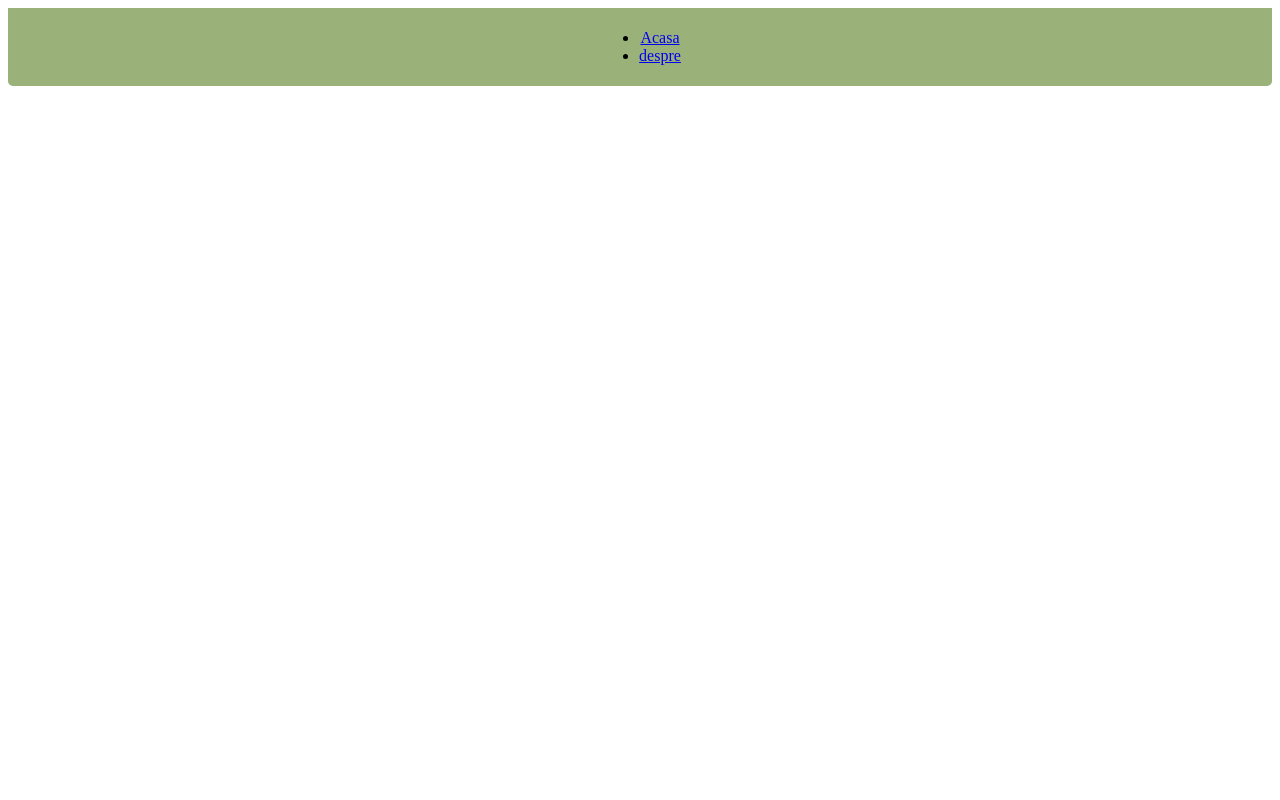
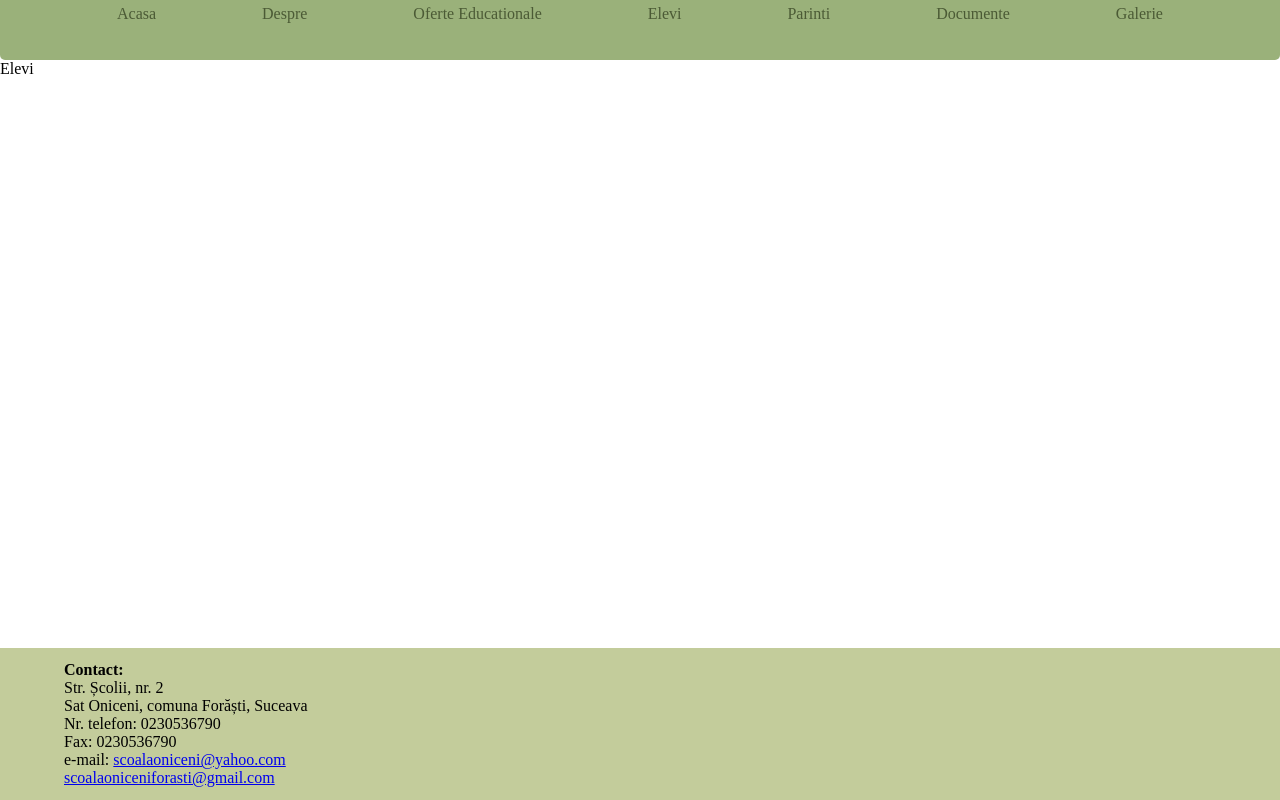
Before and after one commit to rares20070215/Scoala_Oniceni, a React (Vite) app: page /elevi in a window 1280 px wide. Before the commit this address had no page. Built offline with nearby package versions, Linux system fonts and the light colour scheme.

Commit message:
crated the main structure of the page

```diff
--- a/src/App.css
+++ b/src/App.css
@@ -1,4 +1,7 @@
-
+*{
+  padding:0;
+  margin:0;
+}
 .nav_title{
     text-align: center;
     align-self: center;
@@ -7,8 +10,9 @@
     color: rgb(75, 90, 53);
 }
 
-nav{
+.navigare{
     text-align:center;
+    flex-direction:row;
     background-color: rgb(154, 177, 122);
     display: flex;
     justify-content:space-around;
@@ -17,7 +21,7 @@ nav{
     padding-left:5%;
     padding-right:5%;
     width: max-width;
-    height: 20%;
+    height: 50px;
     border-radius:0px 0px 5px 5px;
 }
 footer{
@@ -32,3 +36,22 @@ footer{
     padding-left: 5%;
     padding-right:5%;
 }
+
+.link{
+  text-decoration:none;
+  display:flex;
+  height:80%;
+  position:relative;
+}
+.link:link{
+  color: rgb(75, 90, 53);
+}
+.link:visited{
+  color: rgb(75, 90, 53);
+}
+.link:hover{
+  color: rgb(75, 90, 53);
+}
+.link:active{
+  color: rgb(75, 90, 53);
+}
--- a/src/App.jsx
+++ b/src/App.jsx
@@ -7,14 +7,19 @@ import {
   useNavigate
 }from "react-router-dom";
 import "./App.css"
-import About from "./Despre.jsx"
+import Despre from "./Despre.jsx"
+import Oferte from "./Oferte.jsx"
+import Elevi from "./Elevi.jsx"
+import Parinti from "./Parinti.jsx"
+import Documente from "./Documente.jsx"
+import Galerie from "./Galerie.jsx"
+import Footer from "./parts.jsx"
 
 const Home=() =>{
   const navigate = useNavigate();
   return (
     <div>
         <header>
-          <button onClick={()=>navigate('/despre')}>despre</button>
         </header>
 
         <main className="main-body">
@@ -77,21 +82,30 @@ const Home=() =>{
 function App(){
   return(
     <Router>
-      <nav>
-        <ul>
-          <li>
-            <Link to="/">Acasa</Link>
-          </li>
-          <li>
-            <Link to="/despre">despre</Link>
-          </li>
-        </ul>
+      <nav className='navigare'>
+
+            <Link className='link' to="/">Acasa</Link>
+            <Link className='link' to="/despre">Despre</Link>
+            <Link className='link' to="/oferte">Oferte Educationale</Link>
+            <Link className='link' to="/elevi">Elevi</Link>
+            <Link className='link' to="/parinti">Parinti</Link>
+            <Link className='link' to="/documente">Documente</Link>
+            <Link className='link' to="/galerie">Galerie</Link>
+
       </nav>
       <Routes>
         <Route path='/' element={<Home/>}/>
-        <Route path='/despre' element={<About/>}/>
+        <Route path='/despre' element={<Despre/>}/>
+        <Route path='/oferte' element={<Oferte/>}/>
+        <Route path='/elevi' element={<Elevi/>}/>
+        <Route path='/parinti' element={<Parinti/>}/>
+        <Route path='/documente' element={<Documente/>}/>
+        <Route path='/galerie' element={<Galerie/>}/>
+
       </Routes>
+      <Footer/>
     </Router>
+
   );
 };
 
--- a/src/Despre.jsx
+++ b/src/Despre.jsx
@@ -1,7 +1,7 @@
-import "./Despre.css"
+import "./parts.css"
 
-const About=() =>(
+const Despre=() =>(
   <div>despre Scoala Oniceni</div>
 );
 
-export default About;
+export default Despre
--- a/src/Documente.jsx
+++ b/src/Documente.jsx
@@ -0,0 +1,7 @@
+import "./parts.css"
+
+const Documente=() =>(
+  <div>Documente</div>
+);
+
+export default Documente
--- a/src/Elevi.jsx
+++ b/src/Elevi.jsx
@@ -0,0 +1,7 @@
+import "./parts.css"
+
+const Elevi=() =>(
+  <div>Elevi</div>
+);
+
+export default Elevi
--- a/src/Galerie.jsx
+++ b/src/Galerie.jsx
@@ -0,0 +1,7 @@
+import "./parts.css"
+
+const Galerie=() =>(
+  <div>Galerie</div>
+);
+
+export default Galerie
--- a/src/Oferte.jsx
+++ b/src/Oferte.jsx
@@ -0,0 +1,7 @@
+import "./parts.css"
+
+const Oferte=() =>(
+  <div>Oferte</div>
+);
+
+export default Oferte
--- a/src/Parinti.jsx
+++ b/src/Parinti.jsx
@@ -0,0 +1,7 @@
+import "./parts.css"
+
+const Parinti=() =>(
+  <div>Parinti</div>
+);
+
+export default Parinti
--- /dev/null
+++ b/src/parts.css
@@ -0,0 +1,10 @@
+.footer{
+    background-color: rgb(195, 204, 155);
+    padding-top: 1%;
+    padding-bottom:1%;
+    padding-left:5%;
+    width:100%;
+    padding-right:5%;
+    position:fixed;
+    bottom:0;
+}
--- /dev/null
+++ b/src/parts.jsx
@@ -0,0 +1,18 @@
+import React from 'react'
+import "./parts.css"
+
+const Footer=()=>(
+    <div>
+        <footer className="footer">
+            <b>Contact:</b><br/>
+            Str. Școlii, nr. 2<br/>
+            Sat Oniceni, comuna Forăști, Suceava<br/>
+            Nr. telefon: 0230536790<br/>
+            Fax: 0230536790<br/>
+            e-mail: <a href='mailto:scoalaoniceni@yahoo.com'>scoalaoniceni@yahoo.com</a> <br/>
+            <a href="mailto:scoalaoniceniforasti@gmail.com">scoalaoniceniforasti@gmail.com</a>
+        </footer>
+    </div>
+);
+
+export default Footer
```
